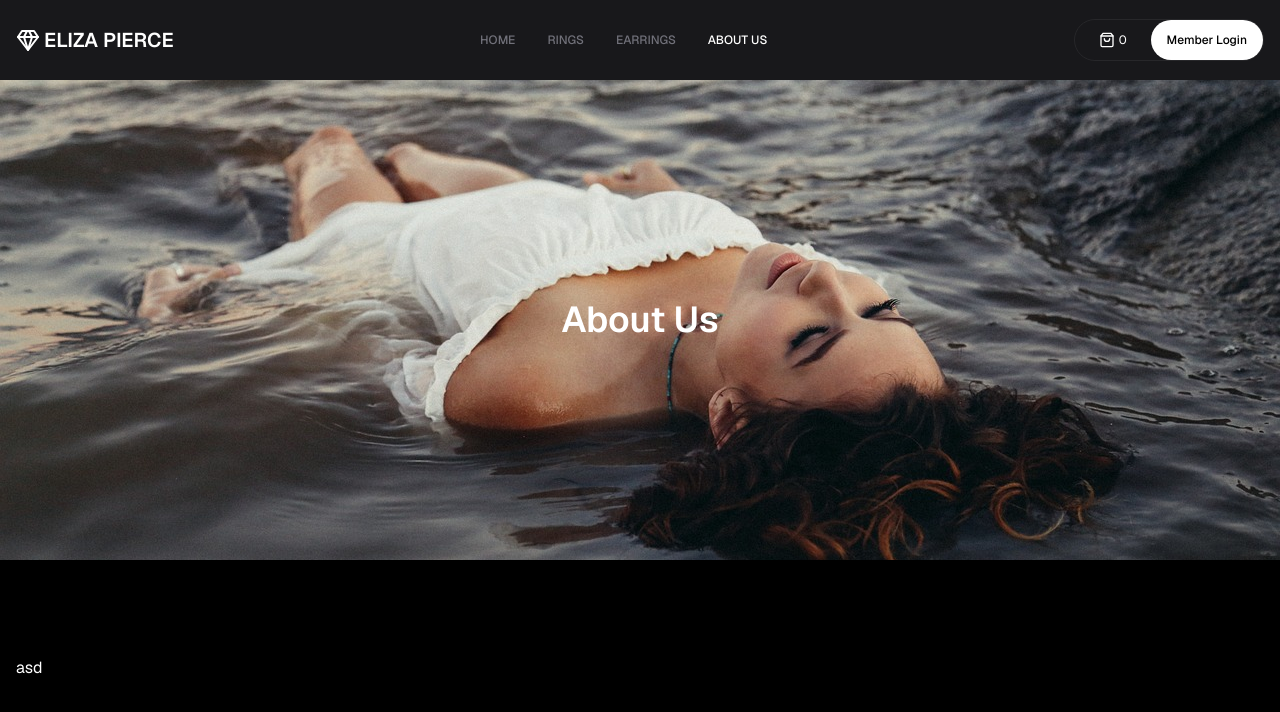
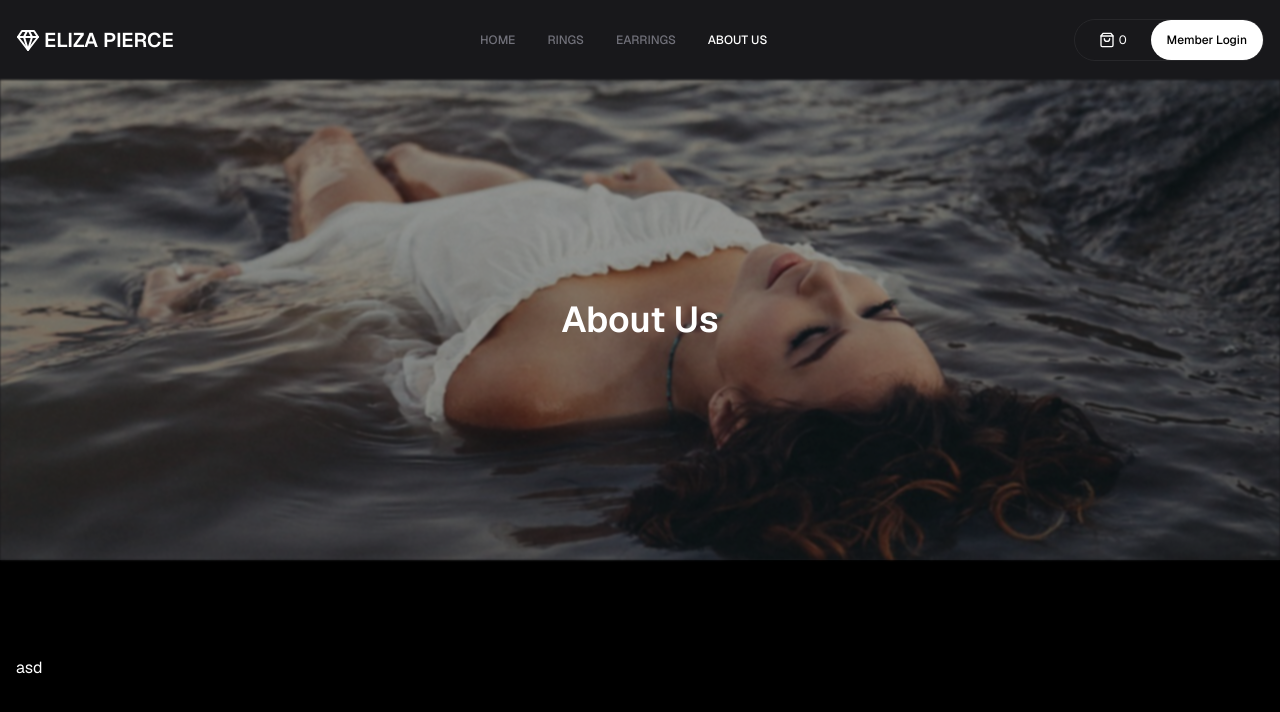
Before and after one commit to lyonelpierce/lizapierce, a Next.js app: page /about in a window 1280 px wide. Shown: the top 712 px of the page. Built offline with nearby package versions, Linux system fonts and the light colour scheme; no server answers.

Commit message:
about blur

```diff
--- a/app/(root)/about/page.tsx
+++ b/app/(root)/about/page.tsx
@@ -15,7 +15,7 @@ const AboutPage = () => {
           src="/images/partner.jpg"
           alt="About"
           fill
-          className="object-cover absolute"
+          className="object-cover absolute blur-[1px] opacity-60"
         />
         <div className="absolute top-1/2 left-1/2 -translate-x-1/2 -translate-y-1/2">
           <h2 className="text-4xl font-semibold">About Us</h2>
```
